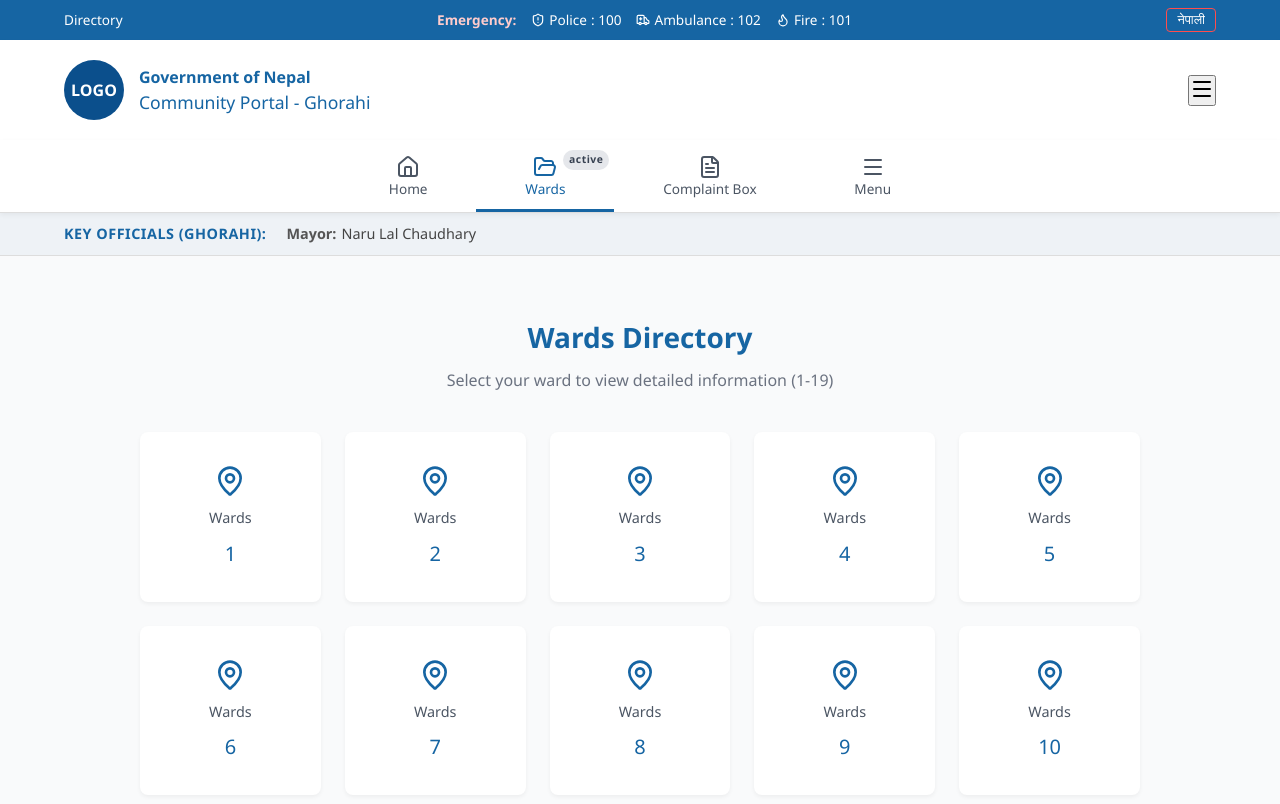
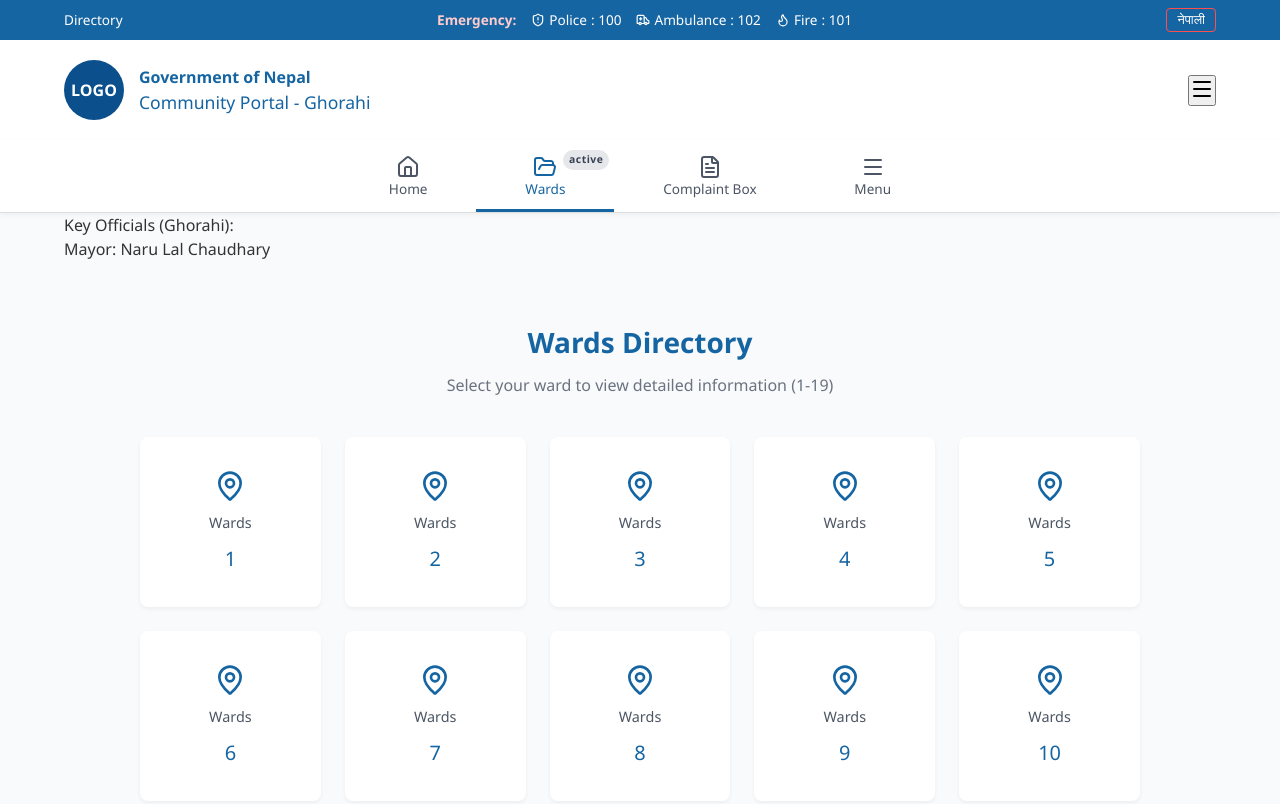
Before and after one commit to ShubhamDevkota/mobile, a plain HTML site: page wards.html in a window 1280 px wide. Shown: the top 804 px of the page. Drawn offline with nearby package versions, Linux system fonts and the light colour scheme.

Commit message:
Update style.css

```diff
--- a/style.css
+++ b/style.css
@@ -127,13 +127,7 @@ body {
 .nav-item:not(.active) .active-badge {
     display: none;
 }
-/* --- Officials Bar --- */
-.officials-bar { background-color: #eef2f6; border-bottom: 1px solid #ddd; padding: 10px 0; font-size: 0.9rem; }
-.officials-inner { display: flex; gap: 20px; align-items: center; flex-wrap: wrap; }
-.official-label { font-weight: bold; color: #1665a3; text-transform: uppercase; letter-spacing: 0.5px; flex-shrink: 0; }
-.official-item { display: flex; gap: 5px; color: #444; flex-shrink: 0;}
-.official-item .role { font-weight: 600; color: #555; }
-.official-item .name { font-weight: 400; }
+
 
 /* --- Home Sections --- */
 .mission-card { background-color: #fff; padding: 40px; border-radius: 8px; box-shadow: 0 4px 6px rgba(0, 0, 0, 0.05); }
```
